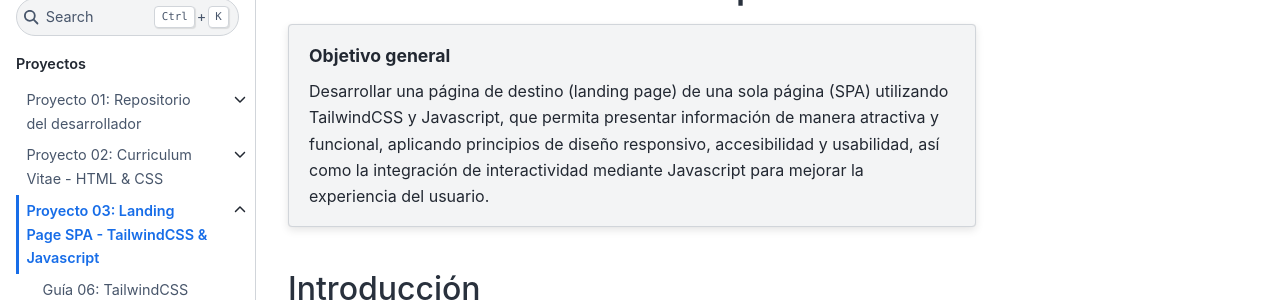
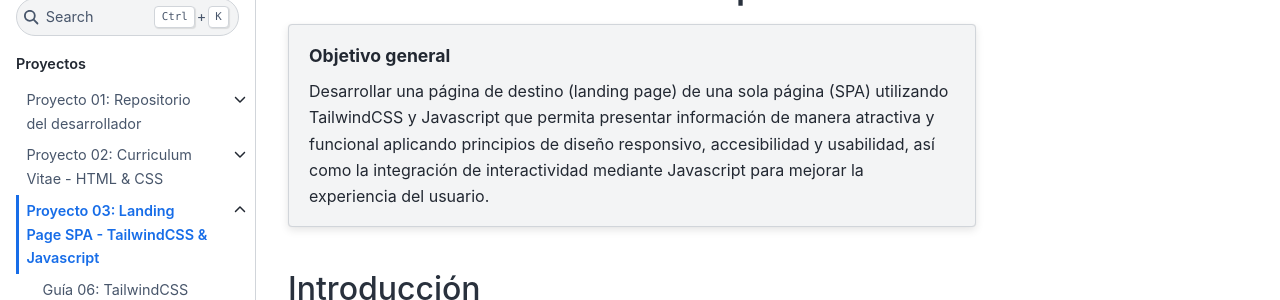
Before and after one commit to DAWMFIEC/DAWM-AI, a Sphinx documentation site: the page built from docs/source/proyectos/proyecto03.rst, in a window 1280 px wide and 900 px high. Shown: the part 157-457 px from the top of the window. Built offline with Sphinx 7.4.7 and the Sphinx Book theme 1.1.4, drawn with Linux system fonts in a browser that asks for light colours; pages that are not in the unit, such as notebooks, are missing from menus.

```diff
--- a/docs/source/guias/guia06.rst
+++ b/docs/source/guias/guia06.rst
@@ -19,7 +19,6 @@ Diseño
 ------
 
 1. Defina el objetivo de su :term:`landing page`, p.e.: venta de productos de belleza, información de un grupo estudiantil, datos de una veterinaria, noticias de KPOP, etc.
-2. Organice el contenido de su landing page en secciones, p.e.: encabezado, presentación, servicios, testimonios, contacto, etc.
 
 Ambiente de desarrollo
 ----------------------
--- a/docs/source/proyectos/proyecto03.rst
+++ b/docs/source/proyectos/proyecto03.rst
@@ -10,7 +10,7 @@ Proyecto 03: Landing Page SPA - TailwindCSS & Javascript
 .. topic:: Objetivo general
     :class: objetivo
 
-    Desarrollar una página de destino (landing page) de una sola página (SPA) utilizando TailwindCSS y Javascript, que permita presentar información de manera atractiva y funcional, aplicando principios de diseño responsivo, accesibilidad y usabilidad, así como la integración de interactividad mediante Javascript para mejorar la experiencia del usuario.
+    Desarrollar una página de destino (landing page) de una sola página (SPA) utilizando TailwindCSS y Javascript que permita presentar información de manera atractiva y funcional aplicando principios de diseño responsivo, accesibilidad y usabilidad, así como la integración de interactividad mediante Javascript para mejorar la experiencia del usuario.
 
 Introducción
 ======================
```
Also changed, not shown: docs/source/guias/_temp/guia07.rst (+25 -7 lines).
